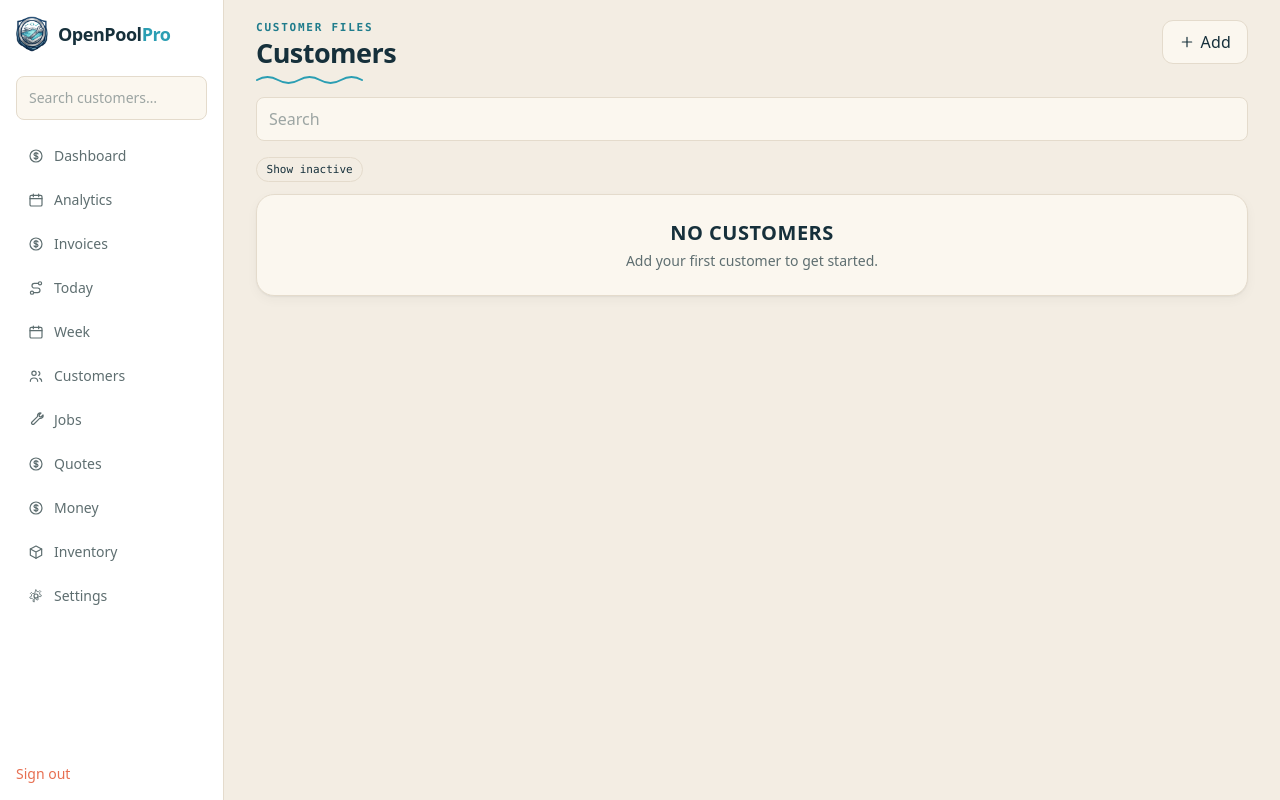
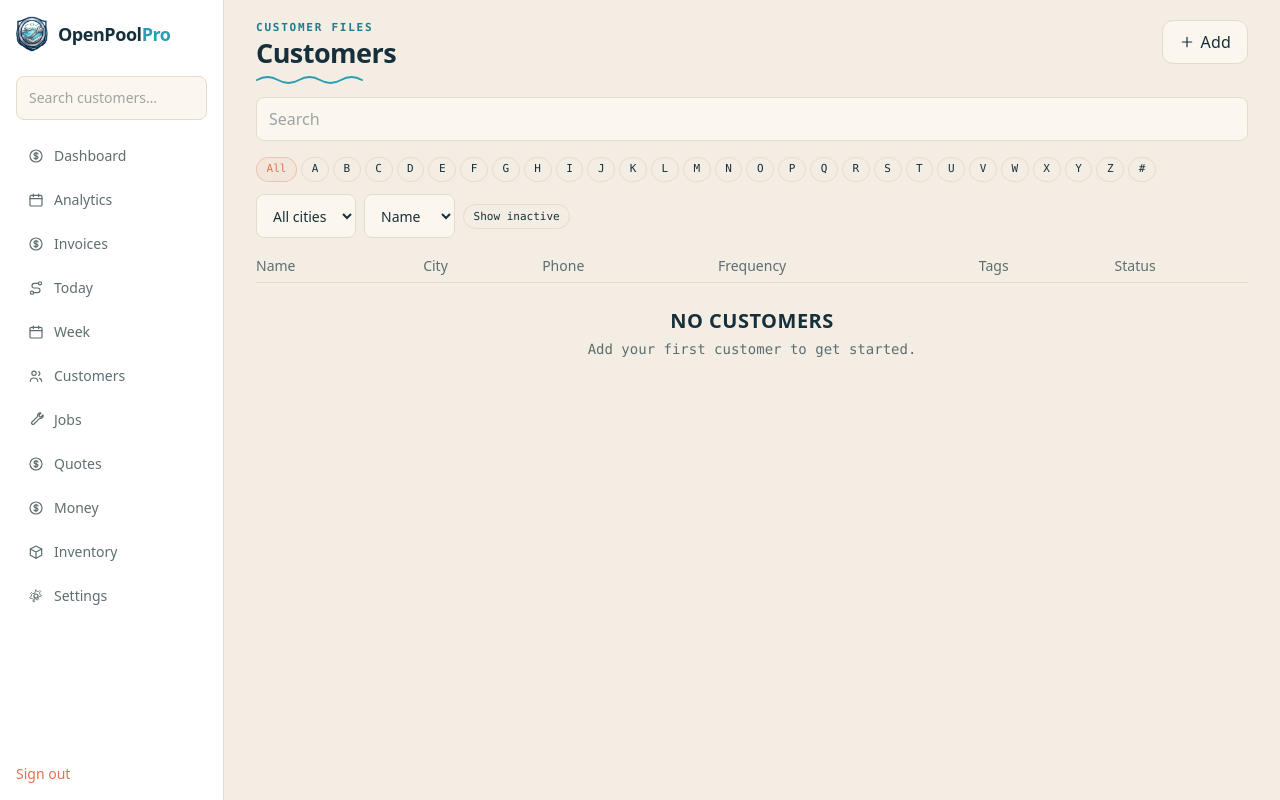
Before and after one commit to dlommm/OpenPoolPro, a Python web app: template app/templates/customers/list.html in a window 1280 px wide. Run offline with Jinja, Linux system fonts and the light colour scheme; the template is opened without the code that fills it, so the values that code supplies are empty; style sheets or scripts are compiled from the project's sources.

Commit message:
feat(customers): scalable table list — A-Z, city, sort, pagination

```diff
--- a/app/routers/customers.py
+++ b/app/routers/customers.py
@@ -285,7 +285,7 @@ def list_customers(request: Request, q: str = "", tag: str = "", show: str = "",
         .distinct().order_by(P.city)).all()]
 
     return templates.TemplateResponse(request, "customers/list.html",
-        {"customers": [r["c"] for r in rows], "rows": rows,
+        {"rows": rows,
          "q": q, "tag": tag, "show_inactive": show_inactive,
          "letter": letter, "city": city, "sort": sort, "cities": cities,
          "page": p, "total_pages": total_pages, "has_next": total > p * PAGE_SIZE,
--- a/app/templates/customers/list.html
+++ b/app/templates/customers/list.html
@@ -2,6 +2,19 @@
 {% block title %}Customers{% endblock %}
 {% block content %}
 {% import "_ui.html" as ui %}
+
+{% macro qs(q="", letter="", city="", sort="", tag="", show=false, page=0) -%}
+{%- set parts = [] -%}
+{%- if q %}{% set _ = parts.append("q=" ~ (q | urlencode)) %}{% endif -%}
+{%- if letter %}{% set _ = parts.append("letter=" ~ (letter | urlencode)) %}{% endif -%}
+{%- if city %}{% set _ = parts.append("city=" ~ (city | urlencode)) %}{% endif -%}
+{%- if sort %}{% set _ = parts.append("sort=" ~ sort) %}{% endif -%}
+{%- if tag %}{% set _ = parts.append("tag=" ~ (tag | urlencode)) %}{% endif -%}
+{%- if show %}{% set _ = parts.append("show=inactive") %}{% endif -%}
+{%- if page and page > 1 %}{% set _ = parts.append("page=" ~ page) %}{% endif -%}
+{{- parts | join("&") -}}
+{%- endmacro %}
+
 <div class="flex items-start justify-between gap-2">
   {{ ui.page_header("Customer files", "Customers") }}
   <a href="/customers/new" class="btn-secondary mt-2 shrink-0 gap-1.5">{{ ui.icon("plus", "h-4 w-4") }}Add</a>
@@ -9,6 +22,7 @@
 <input type="search" name="q" value="{{ q }}" placeholder="Search"
        hx-get="/customers" hx-trigger="input changed delay:300ms" hx-target="#results"
        hx-select="#results" hx-swap="outerHTML"
+       hx-include="#letter-state, #tag-state, #show-state, #city, #sort"
        class="field mb-4">
 {% if request is not none and request.state.user and request.state.user.role == "admin" %}
 <div class="mb-3 flex gap-2">
@@ -16,37 +30,114 @@
   <a href="/customers/export" class="btn-secondary flex-1">Export CSV</a>
 </div>
 {% endif %}
-<div class="mb-3 flex flex-wrap items-center gap-2 text-sm">
-  <a href="/customers?show={{ 'active' if show_inactive else 'inactive' }}{% if q %}&q={{ q | urlencode }}{% endif %}{% if tag %}&tag={{ tag | urlencode }}{% endif %}"
+<div id="results" class="rise">
+
+  {# A-Z rail #}
+  <div class="mb-3 flex flex-wrap gap-1 text-xs">
+    <a href="/customers?{{ qs(q=q, city=city, sort=sort, tag=tag, show=show_inactive) }}"
+       class="tag {{ 'tag-safety' if not letter }}">All</a>
+    {% for L in "ABCDEFGHIJKLMNOPQRSTUVWXYZ" %}
+    <a href="/customers?{{ qs(q=q, letter=L, city=city, sort=sort, tag=tag, show=show_inactive) }}"
+       class="tag {{ 'tag-safety' if letter == L }}">{{ L }}</a>
+    {% endfor %}
+    <a href="/customers?{{ qs(q=q, letter='#', city=city, sort=sort, tag=tag, show=show_inactive) }}"
+       class="tag {{ 'tag-safety' if letter == '#' }}">#</a>
+  </div>
+
+  {# Filter row: city, sort, show-inactive, tag chip #}
+  <form id="filters-form" method="get" action="/customers"
+        class="mb-3 flex flex-wrap items-center gap-2 text-sm">
+    <input type="hidden" id="letter-state" name="letter" value="{{ letter }}">
+    <input type="hidden" id="tag-state" name="tag" value="{{ tag }}">
+    <input type="hidden" id="show-state" name="show" value="{{ 'inactive' if show_inactive else '' }}">
+    <input type="hidden" name="q" value="{{ q }}">
+    <label class="sr-only" for="city">City</label>
+    <select id="city" name="city" class="field w-auto" onchange="this.form.submit()">
+      <option value="">All cities</option>
+      {% for ct in cities %}
+      <option value="{{ ct }}" {{ "selected" if city == ct }}>{{ ct }}</option>
+      {% endfor %}
+    </select>
+    <label class="sr-only" for="sort">Sort</label>
+    <select id="sort" name="sort" class="field w-auto" onchange="this.form.submit()">
+      <option value="name" {{ "selected" if sort == "name" }}>Name</option>
+      <option value="city" {{ "selected" if sort == "city" }}>City</option>
+      <option value="recent" {{ "selected" if sort == "recent" }}>Recent</option>
+    </select>
+    <noscript><button class="btn-secondary">Apply</button></noscript>
+    <a href="/customers?show={{ 'active' if show_inactive else 'inactive' }}{% set rest = qs(q=q, letter=letter, city=city, sort=sort, tag=tag) %}{% if rest %}&{{ rest }}{% endif %}"
        class="tag">{{ "Show active" if show_inactive else "Show inactive" }}</a>
     {% if tag %}
     <span class="tag tag-safety">Tag: {{ tag }}</span>
-  <a href="/customers?{% if show_inactive %}show=inactive{% endif %}" class="text-pool">Clear tag</a>
+    <a href="/customers?{{ qs(q=q, letter=letter, city=city, sort=sort, show=show_inactive) }}" class="text-pool">Clear tag</a>
+    {% endif %}
+  </form>
+
+  <div class="overflow-x-auto">
+    <table class="w-full text-sm">
+      <thead>
+        <tr class="border-b border-seam text-left text-mist">
+          <th class="py-1.5 pr-3 font-medium">Name</th>
+          <th class="py-1.5 pr-3 font-medium">City</th>
+          <th class="py-1.5 pr-3 font-medium">Phone</th>
+          <th class="py-1.5 pr-3 font-medium">Frequency</th>
+          <th class="py-1.5 pr-3 font-medium">Tags</th>
+          <th class="py-1.5 font-medium">Status</th>
+        </tr>
+      </thead>
+      <tbody class="font-data">
+        {% for r in rows %}
+        <tr class="border-b border-seam/60">
+          <td class="py-2 pr-3">
+            <a href="/customers/{{ r.c.id }}" class="font-body font-semibold text-ink">{{ r.c.name }}</a>
+          </td>
+          <td class="py-2 pr-3 font-body">{{ r.city or "—" }}</td>
+          <td class="py-2 pr-3">{{ r.c.phone }}</td>
+          <td class="py-2 pr-3 font-body">{{ r.frequency or "—" }}</td>
+          <td class="py-2 pr-3">
+            {% if r.c.tags %}
+            <div class="flex flex-wrap gap-1">
+              {% for t in r.c.tags %}
+              <a href="/customers?{{ qs(q=q, letter=letter, city=city, sort=sort, tag=t, show=show_inactive) }}" class="tag">{{ t }}</a>
+              {% endfor %}
+            </div>
+            {% else %}—{% endif %}
+          </td>
+          <td class="py-2">
+            {% if r.c.active %}<span class="tag">Active</span>
+            {% else %}<span class="tag tag-safety">Inactive</span>{% endif %}
+            {% if show_inactive and can_manage %}
+            <form method="post" action="/customers/{{ r.c.id }}/reactivate" class="mt-1">
+              <button class="btn-secondary px-2 py-0.5 text-xs">Reactivate</button>
+            </form>
+            {% endif %}
+          </td>
+        </tr>
+        {% else %}
+        <tr>
+          <td colspan="6" class="py-6 text-center">
+            <p class="font-display text-xl font-bold uppercase tracking-wide">No customers</p>
+            <p class="mt-1 text-sm text-mist">{{ "No inactive customers." if show_inactive else "Add your first customer to get started." }}</p>
+          </td>
+        </tr>
+        {% endfor %}
+      </tbody>
+    </table>
+  </div>
+
+  {% if rows %}
+  <div class="mt-3 flex flex-wrap items-center justify-between gap-2 text-sm text-mist">
+    <span>Page {{ page }} of {{ total_pages }} · {{ total }} total</span>
+    <div class="flex gap-2">
+      {% if has_prev %}
+      <a class="btn-secondary" href="/customers?{{ qs(q=q, letter=letter, city=city, sort=sort, tag=tag, show=show_inactive, page=page - 1) }}">Prev</a>
+      {% endif %}
+      {% if has_next %}
+      <a class="btn-secondary" href="/customers?{{ qs(q=q, letter=letter, city=city, sort=sort, tag=tag, show=show_inactive, page=page + 1) }}">Next</a>
       {% endif %}
     </div>
-<div id="results" class="rise space-y-2">
-  {% for c in customers %}
-  <div class="card p-3.5">
-    <a href="/customers/{{ c.id }}" class="block min-h-11">
-      <div class="font-semibold">{{ c.name }}</div>
-      <div class="font-data text-sm text-mist">{{ c.phone }}</div>
-    </a>
-    {% if c.tags %}
-    <div class="mt-1.5 flex flex-wrap gap-1">
-      {% for t in c.tags %}<a href="/customers?tag={{ t | urlencode }}{% if show_inactive %}&show=inactive{% endif %}" class="tag">{{ t }}</a>{% endfor %}
   </div>
   {% endif %}
-    {% if show_inactive and can_manage %}
-    <form method="post" action="/customers/{{ c.id }}/reactivate" class="mt-2">
-      <button class="btn-secondary w-full">Reactivate</button>
-    </form>
-    {% endif %}
-  </div>
-  {% else %}
-  <div class="card p-6 text-center">
-    <p class="font-display text-xl font-bold uppercase tracking-wide">No customers</p>
-    <p class="mt-1 text-sm text-mist">{{ "No inactive customers." if show_inactive else "Add your first customer to get started." }}</p>
-  </div>
-  {% endfor %}
+
 </div>
 {% endblock %}
```
Also changed, not shown: tests/test_customers.py (+16 -0 lines). Lines whose indentation alone changed are shown as unchanged.
